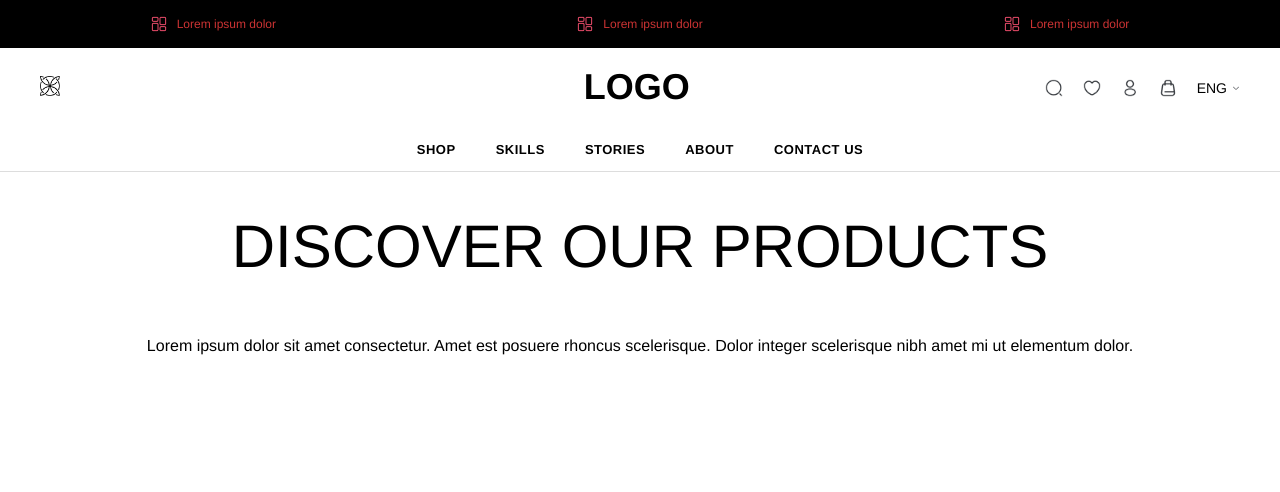
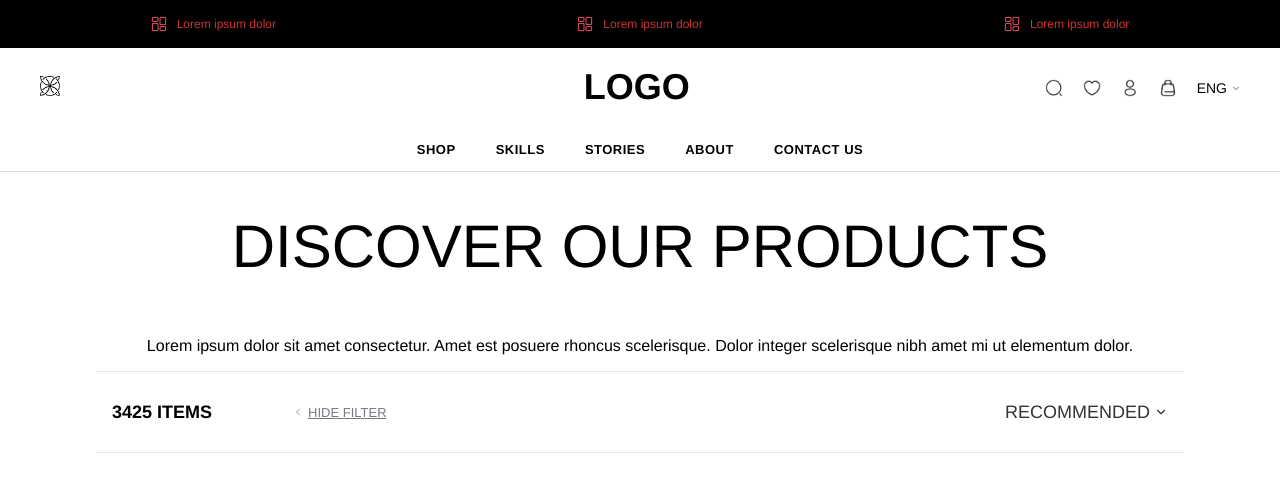
Before and after one commit to MytriAryani/Ecommerce-exp, a React (Vite) app: page / in a window 1280 px wide. Shown: the top 492 px of the page. Built offline with nearby package versions, Linux system fonts and the light colour scheme.

Commit message:
started main sections topbar

```diff
--- a/package.json
+++ b/package.json
@@ -10,6 +10,7 @@
     "preview": "vite preview"
   },
   "dependencies": {
+    "lucide-react": "^0.507.0",
     "react": "^19.0.0",
     "react-dom": "^19.0.0"
   },
--- /dev/null
+++ b/src/App.css
@@ -0,0 +1,4 @@
+.main{
+    margin:0 auto;
+    padding:0 6rem;
+}
--- a/src/App.jsx
+++ b/src/App.jsx
@@ -1,6 +1,8 @@
 import React from 'react';
 import Header from './components/Header';
+import './App.css';
 import Herosection from './components/Herosection.jsx';
+import TopBarOptions from './components/TopBarOptions.jsx';
 
 
 function App() {
@@ -8,6 +10,9 @@ function App() {
     <div className="App">
       <Header />
       <Herosection />
+      <div className='main'>
+        <TopBarOptions/>
+      </div>
     </div>
   );
 }
--- /dev/null
+++ b/src/components/TopBarOptions.css
@@ -0,0 +1,54 @@
+.topbar {
+    display: flex;
+    justify-content: space-between;
+    align-items: center;
+    padding: 12px 16px;
+    border-bottom: 1px solid #e5e5e5;
+    border-top: 1px solid #e5e5e5;
+    background-color: white;
+    height:3.5rem;
+
+  }
+
+  .topbar-left-group {
+    display: flex;
+    align-items: center;
+    gap: 16px;
+  }
+
+  .topbar-left {
+    font-size:18px;
+    font-weight: 700;
+    color: #000;
+  }
+
+  .topbar-middle {
+    font-size:18px;
+    color: #999;
+    cursor: pointer;
+    transition: color 0.2s;
+    padding-left:4rem;
+  }
+
+  .topbar-right {
+    display: flex;
+    align-items: center;
+    font-size:18px;
+    color: #333;
+    gap: 4px;
+    cursor: pointer;
+  }
+
+  .hide-filter-link {
+    display: flex;
+    align-items: center;
+    font-size: 13px;
+    color: #7d7680;
+    text-decoration: underline;
+    gap: 4px;
+    cursor: pointer;
+  }
+
+  .hide-filter-link:hover {
+    color: #000;
+  }
--- /dev/null
+++ b/src/components/TopBarOptions.jsx
@@ -0,0 +1,25 @@
+import React from "react";
+import "./TopBarOptions.css";
+import { ChevronDown, ChevronLeft } from "lucide-react";
+
+const TopBarOptions = () => {
+  return (
+    <div className="topbar">
+      <div className="topbar-left-group">
+        <div className="topbar-left">3425 ITEMS</div>
+        <div className="topbar-middle">
+          <a href="#" className="hide-filter-link">
+            <ChevronLeft size={12} strokeWidth={1.5} />
+            HIDE FILTER
+          </a>
+        </div>
+      </div>
+      <div className="topbar-right">
+        <span>RECOMMENDED</span>
+        <ChevronDown size={14} />
+      </div>
+    </div>
+  );
+};
+
+export default TopBarOptions;
```
Also changed, not shown: 1 other file (tests, documents, lock files or other folders).
